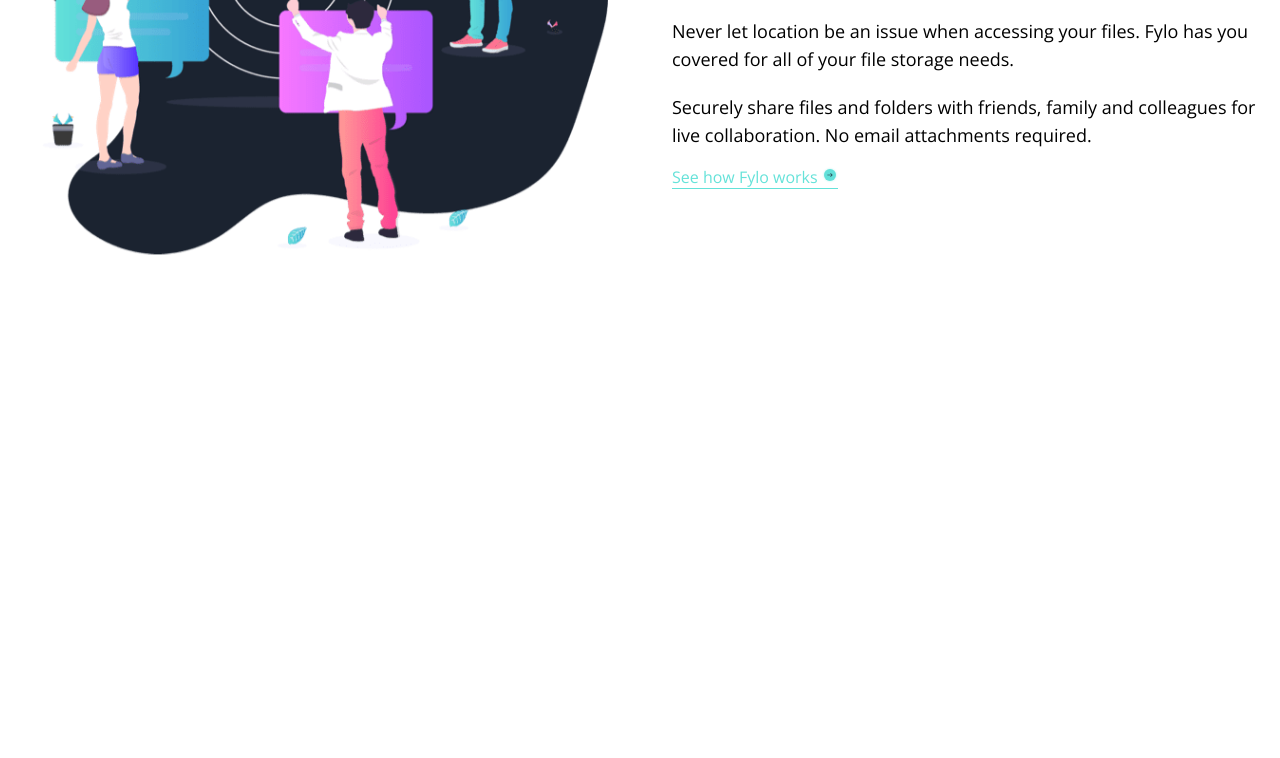
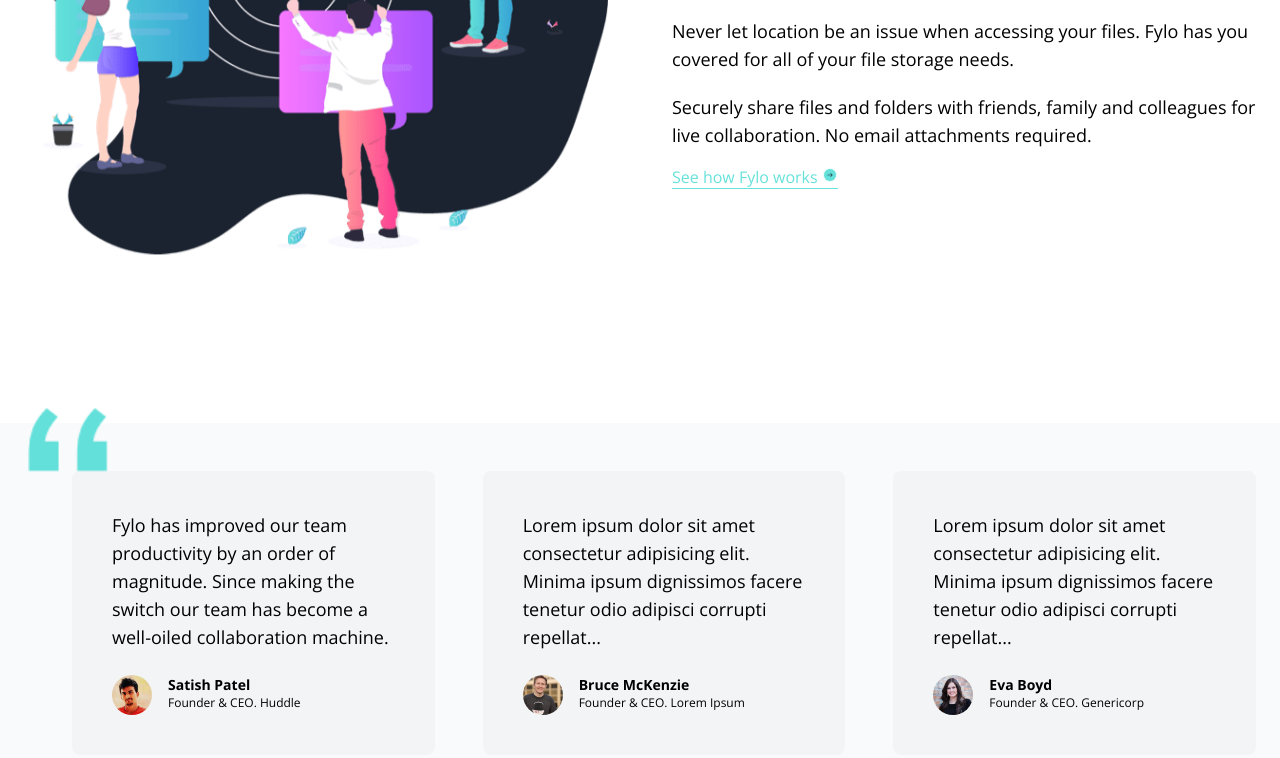
Before and after one commit to btsmith1212/fylo-website, a website: page index.html in a window 1280 px wide. Shown: the part 2381-3139 px from the top of the page. Before the commit the page ends 2804 px from the top, so only its background shows below. Drawn offline with nearby package versions, Linux system fonts and the light colour scheme.

Commit message:
added testimonials

```diff
--- a/index.html
+++ b/index.html
@@ -172,5 +172,60 @@
         </div>
       </div>
     </section>
+    <!--testimonial section-->
+    <section id="testimonials" class="bg-gray-50 dark:bg-darkBlue">
+      <!--testimonial container-->
+      <div class="container mx-auto px-6 pt-12 pb-80 md:pb-96">
+        <!--boxes container-->
+        <div class="relative flex flex-col w-full space-y-6 md:flex-row md:space-y-0 md:space-x-12">
+          <!--quotes image-->
+          <img src="images/bg-quotes.png" alt="" class="absolute left-1 -top-2 w-10 md:-top-16 md:w-20">
+          <!--box 1-->
+          <div class="flex flex-col p-10 space-y-6 rounded-lg bg-gray-100 dark:bg-darkBlue3 md:w-1/3">
+            <p class="text-sm leading-5 md:text-lg">
+              Fylo has improved our team productivity by an order of magnitude.
+              Since making the switch our team has become a well-oiled
+              collaboration machine.
+            </p>
+            <!--customer info-->
+            <div class="flex space-x-4">
+              <img src="images/profile-1.jpg" alt="" class="w-10 h-10 rounded-full">
+              <div>
+                <h5 class="text-sm font-semibold">Satish Patel</h5>
+                <p class="text-xs font-extralight">Founder & CEO. Huddle</p>
+              </div>
+            </div>
+          </div>
+          <!--box 2-->
+          <div class="flex flex-col p-10 space-y-6 rounded-lg bg-gray-100 dark:bg-darkBlue3 md:w-1/3">
+            <p class="text-sm leading-5 md:text-lg">
+              Lorem ipsum dolor sit amet consectetur adipisicing elit. Minima ipsum dignissimos facere tenetur odio adipisci corrupti repellat...
+            </p>
+            <!--customer info-->
+            <div class="flex space-x-4">
+              <img src="images/profile-2.jpg" alt="" class="w-10 h-10 rounded-full">
+              <div>
+                <h5 class="text-sm font-semibold">Bruce McKenzie</h5>
+                <p class="text-xs font-extralight">Founder & CEO. Lorem Ipsum</p>
+              </div>
+            </div>
+          </div>
+          <!--box 3-->
+          <div class="flex flex-col p-10 space-y-6 rounded-lg bg-gray-100 dark:bg-darkBlue3 md:w-1/3">
+            <p class="text-sm leading-5 md:text-lg">
+              Lorem ipsum dolor sit amet consectetur adipisicing elit. Minima ipsum dignissimos facere tenetur odio adipisci corrupti repellat...
+            </p>
+            <!--customer info-->
+            <div class="flex space-x-4">
+              <img src="images/profile-3.jpg" alt="" class="w-10 h-10 rounded-full">
+              <div>
+                <h5 class="text-sm font-semibold">Eva Boyd</h5>
+                <p class="text-xs font-extralight">Founder & CEO. Genericorp </p>
+              </div>
+            </div>
+          </div>
+        </div>
+      </div>
+    </section>
 </body>
 </html>
```
Also changed, not shown: css/style.css.
